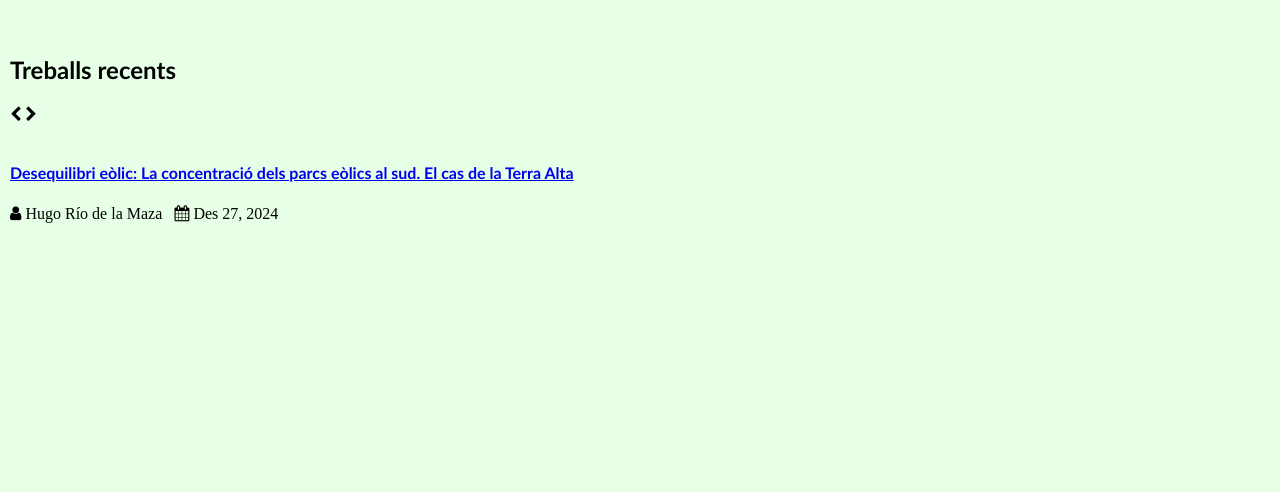
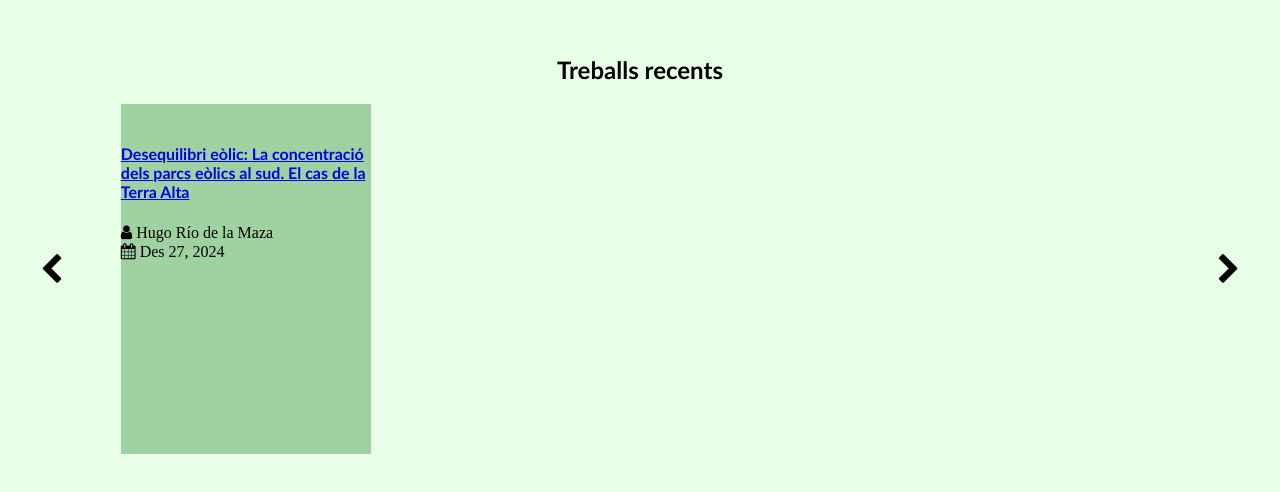
Before and after one commit to hugordlm/geohugo.github.io, a plain HTML site: page index.html in a window 1280 px wide. Shown: the part 96-588 px from the top of the page. Drawn offline with nearby package versions, Linux system fonts and the light colour scheme; a script that the page names is missing.

Commit message:
Update style.css

```diff
--- a/style.css
+++ b/style.css
@@ -25,3 +25,51 @@ h1{
 .navbar li{
     float: left;
 }
+/* Post slider*/
+.post-slider{
+    position: relative;
+}
+.post-slider .slider-title{
+    text-align: center;
+}
+.post-slider .next{
+    position: absolute;
+    top: 50%;
+    right: 30px;
+    font-size: 2em;
+    cursor: pointer;
+}
+.post-slider .prev{
+    position: absolute;
+    top: 50%;
+    left: 30px;
+    font-size: 2em;
+    cursor: pointer;
+}
+.post-slider .post-wrapper{
+    width: 84%;
+    height: 350px;
+    margin: 0px auto;
+    overflow: hidden;
+    border: 1px rgb(0, 0, 0)
+}
+.post-slider .post-wrapper .post{
+    width: 250px;
+    height: 350px;
+    margin: 0px 10px;
+    display: inline-block;
+    background: rgb(160, 209, 160);
+}
+.post-slider .post-wrapper .post:hover{
+    background-color: rgb(120, 209, 120);
+}
+.post-slider .post-wrapper .post .slider-image{
+    height: 65%;
+}
+/*Cos text*/
+.cos{
+    text-align: justify;
+    text-justify: inter-word;
+    padding-left: 200px;
+    padding-right: 200px;
+}
```
